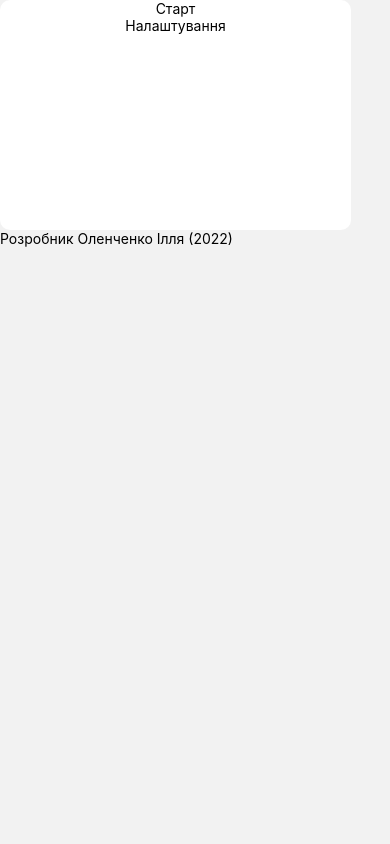
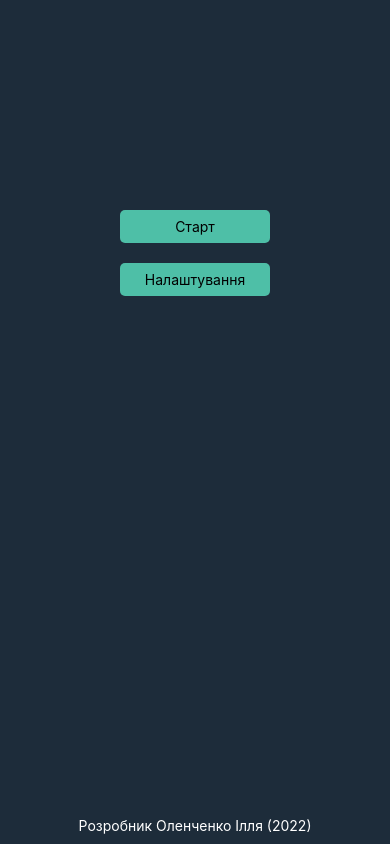
Before and after one commit to Ilya-Olenchenko/RestoreWord, a React Native app: screen / in a window 390 px wide. Built offline with nearby package versions, Linux system fonts and the light colour scheme.

Commit message:
Game + item in map

```diff
--- a/app.json
+++ b/app.json
@@ -8,8 +8,7 @@
     "userInterfaceStyle": "light",
     "splash": {
       "image": "./assets/splash.png",
-      "resizeMode": "contain",
-      "backgroundColor": "#ffffff"
+      "resizeMode": "contain"
     },
     "updates": {
       "fallbackToCacheTimeout": 0
--- a/pages/Game.js
+++ b/pages/Game.js
@@ -1,16 +1,91 @@
 import React from 'react'
-import { Text, View, StatusBar, SafeAreaView } from 'react-native'
+import { Text, View, StatusBar, SafeAreaView, Button, TouchableOpacity } from 'react-native'
 import { styles } from '../styles/game'
 
+var point = 0
+
+const WORDS = [
+    {
+        id: 1,
+        word: 'радіо',
+        leng: 5
+    },
+    {
+        id: 2,
+        word: 'слово',
+        leng: 5
+    },
+    {
+        id: 3,
+        word: 'собака',
+        leng: 6
+    }
+]
+
+function shuffle(array) {
+    let currentIndex = array.length, randomIndex;
+    while (currentIndex != 0) {
+        randomIndex = Math.floor(Math.random() * currentIndex);
+        currentIndex--;
+        [array[currentIndex], array[randomIndex]] = [
+            array[randomIndex], array[currentIndex]];
+    }
+    return array;
+}
+
+const Word = (props) => {
+    if (props.id === props.number) {
+        const arr = props.word.split('')
+        const randArr = props.word.split('')
+        shuffle(randArr)
+
+        return (
+            <View>
+                <View style={{ flexDirection: 'row' }}>
+                    {
+                        arr.map((letter) => (
+                            <TouchableOpacity style={{ borderWidth: 1, margin: 10 }}>
+                                <Text style={{ fontSize: 40 }}>{letter} </Text>
+                            </TouchableOpacity>
+                        ))
+                    }
+                </View>
+
+                <View style={{ flexDirection: 'row' }}>
+                    {
+                        randArr.map((letter) => (
+                            <TouchableOpacity style={{ borderWidth: 1, margin: 10 }}>
+                                <Text style={{ fontSize: 40 }}>{letter} </Text>
+                            </TouchableOpacity>
+                        ))
+                    }
+                </View>
+            </View>
+        );
+    }
+}
+
 export default function Game() {
+
+
     return (
         <SafeAreaView>
+            {
+                WORDS.map((item, index) =>
+                    < View key={index} >
+                        <Word id={item.id} number={2} word={item.word} />
+                    </View>
+                )
+            }
+
+
+
 
             <StatusBar
                 animated={true}
                 barStyle={'light-content'}
                 backgroundColor="#17153C"
             />
-        </SafeAreaView>
+        </SafeAreaView >
     );
 }
--- a/pages/Main.js
+++ b/pages/Main.js
@@ -1,18 +1,21 @@
 import React from 'react'
 import { Text, View, StatusBar, SafeAreaView, TouchableOpacity } from 'react-native'
+import { useNavigation } from '@react-navigation/core'
 import { styles } from '../styles/main'
 
 export default function Main() {
+    const navigation = useNavigation()
+
     return (
-        <SafeAreaView style={styles.conteiner}>
+        <SafeAreaView style={styles.container}>
             <View style={styles.box}>
-                <TouchableOpacity style={styles.textbutton}>
+                <TouchableOpacity style={styles.textbutton} onPress={() => navigation.replace('Game')}>
                     <Text style={styles.textmain}>
                         Старт
                     </Text>
                 </TouchableOpacity>
 
-                <TouchableOpacity style={styles.textbutton}>
+                <TouchableOpacity style={styles.textbutton} onPress={() => navigation.navigate('Settings')}>
                     <Text style={styles.textmain}>
                         Налаштування
                     </Text>
--- a/styles/main.js
+++ b/styles/main.js
@@ -4,24 +4,26 @@ export const styles = StyleSheet.create({
     container: {
         flex: 1,
         backgroundColor: 'white',
-        justifyContent: 'center',
+        justifyContent: 'space-between',
+        alignItems: 'center',
+        backgroundColor: '#1d2c3a'
+    },
+    box: {
+        marginTop: 200,
+        alignItems: 'center',
+    },
+    textbutton: {
+        borderRadius: 5,
+        margin: 10,
+        backgroundColor: '#4ebfa7',
+        width: 150,
         alignItems: 'center'
     },
-    box: {
-        alignItems: 'center',
-        backgroundColor: 'white',
-        width: '90%',
-        height: 230,
-        borderRadius: 10,
-        elevation: 9
-    },
-    textbutton: {
-
-    },
     textmain: {
-
+        padding: 8
     },
     developer: {
-
+        color: 'white',
+        marginBottom: 10
     },
 })
```
Also changed, not shown: assets/2.png (added), assets/splash.png.
